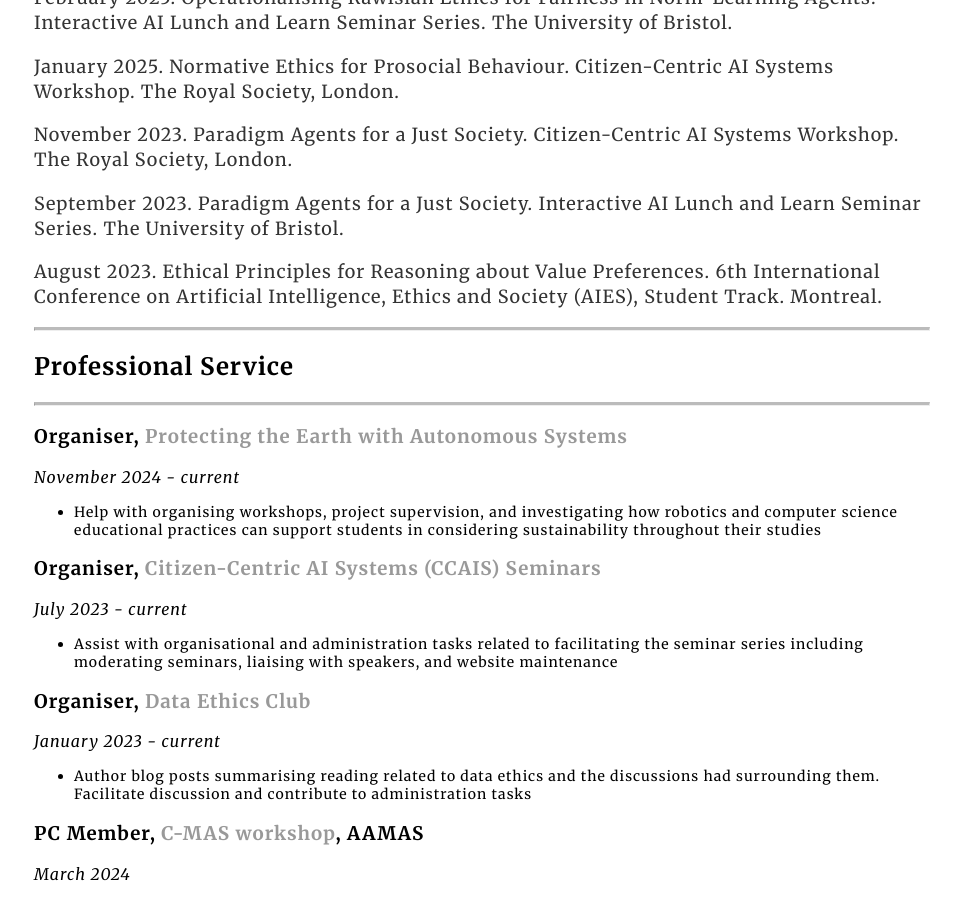
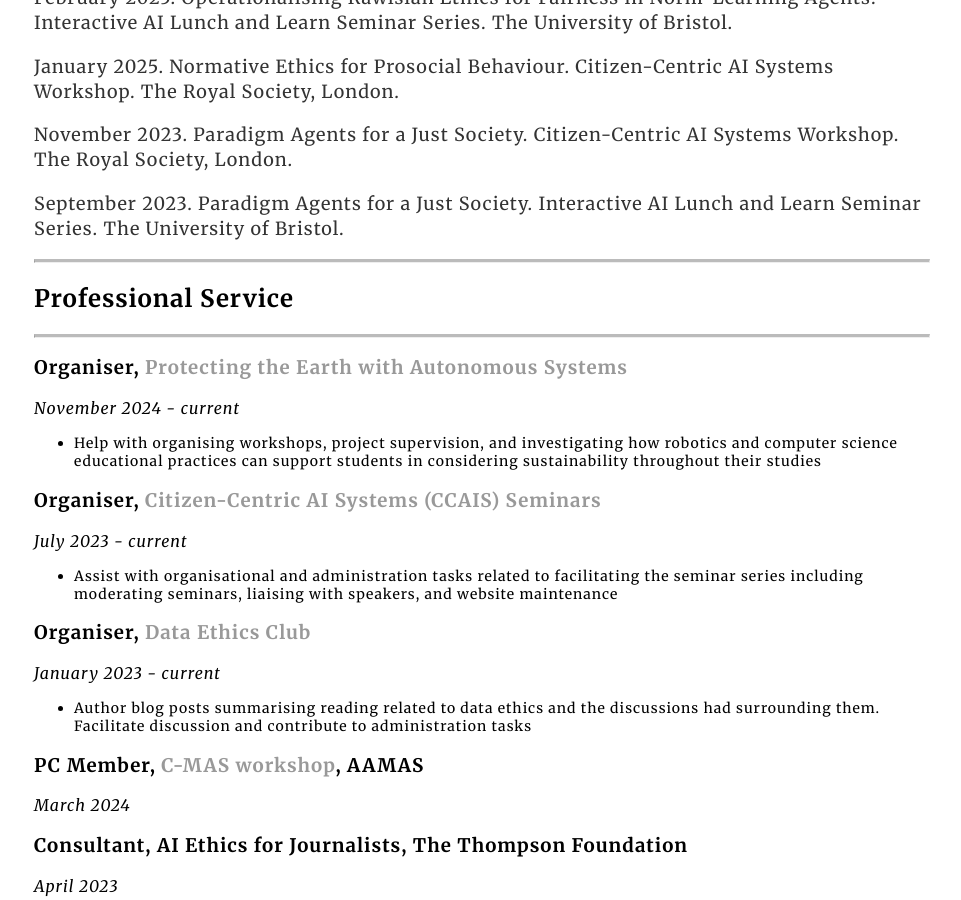
Before and after one commit to jessica-woodgate/jessica-woodgate.github.io, a Jekyll site: the page built from docs/cv/index.html, in a window 1280 px wide and 900 px high, scrolled down 3232 px. Shown: the whole window, without its empty margins (158-1119 px from the left). Built offline with Jekyll 4.4.1, drawn with Linux system fonts in a browser that asks for light colours.

Commit message:
research presentation duplicate

```diff
--- a/docs/cv/index.html
+++ b/docs/cv/index.html
@@ -146,8 +146,6 @@
 
 					<p>September 2023. Paradigm Agents for a Just Society. Interactive AI Lunch and Learn Seminar Series. The University of Bristol.</p>
 
-					<p>August 2023. Ethical Principles for Reasoning about Value Preferences. 6th International Conference on Artificial Intelligence, Ethics and Society (AIES), Student Track. Montreal.</p>
-
 					<hr class="solid">
 					<h2>Professional Service</h2>
 					<hr class="solid">
```
